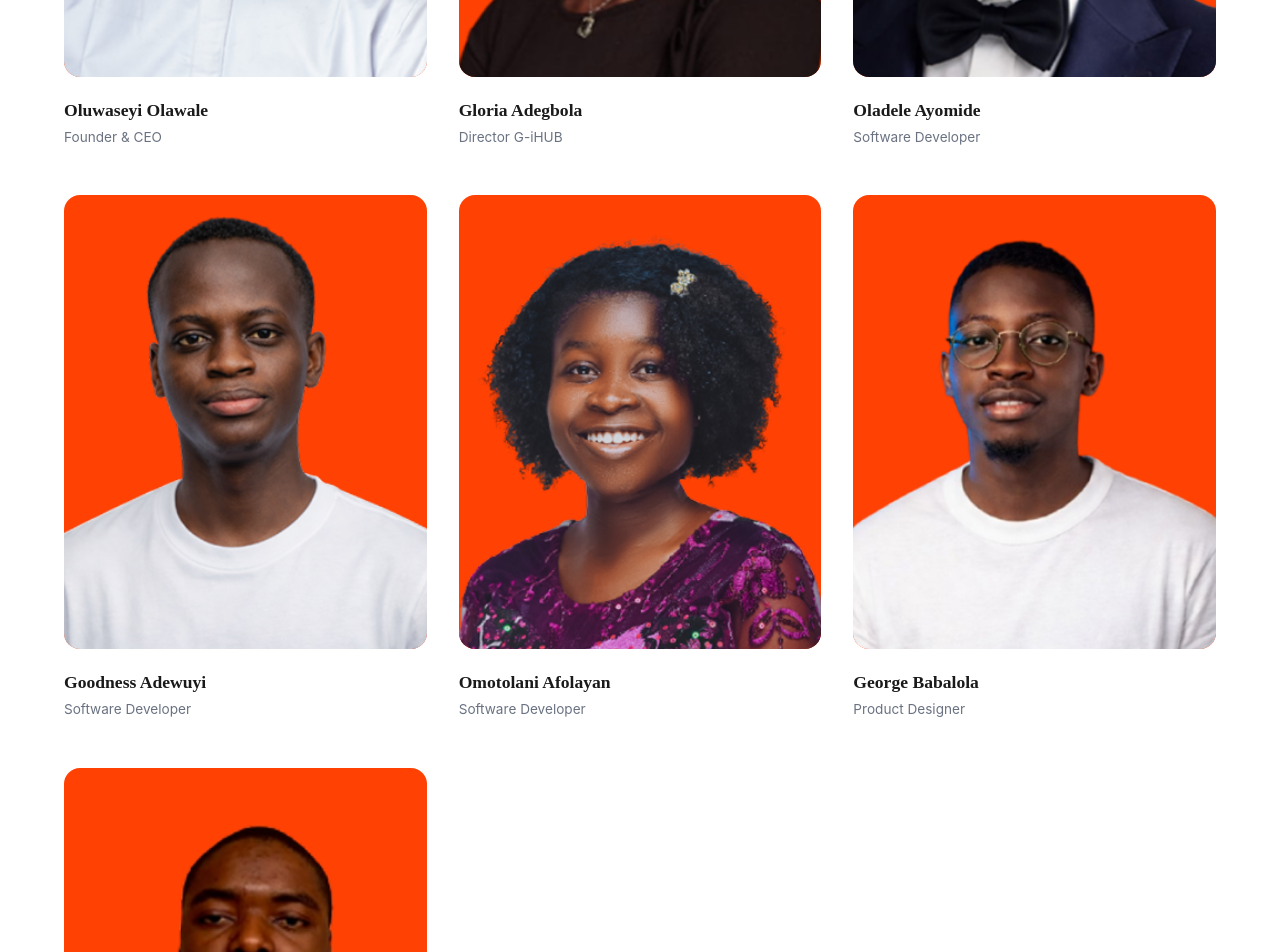
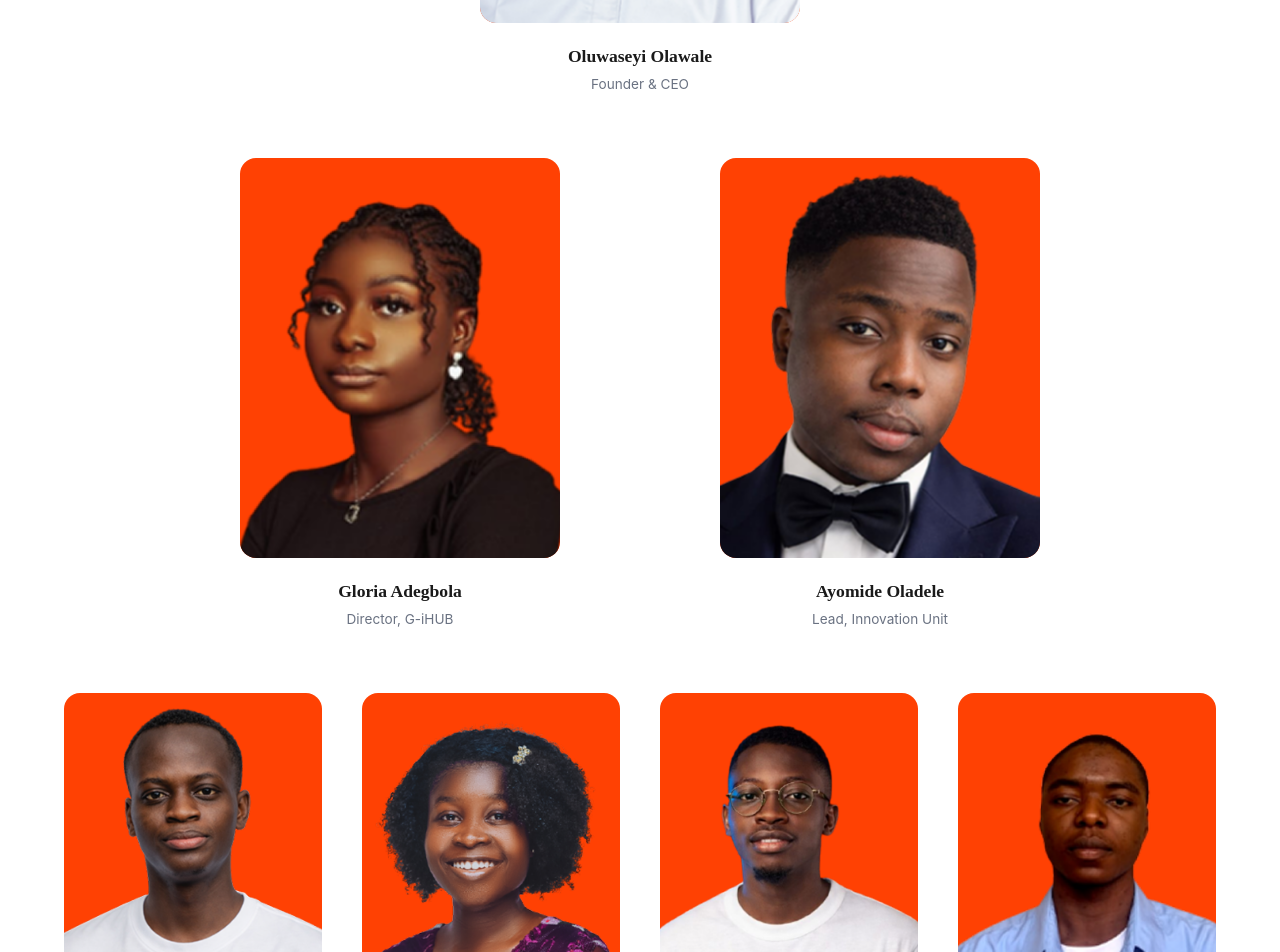
Before and after one commit to gihub-official/website-frontend-gihub, a React (Vite) app: page /about in a window 1280 px wide. Shown: the part 3780-4732 px from the top of the page. Built offline with nearby package versions, Linux system fonts and the light colour scheme.

Commit message:
About grid fix.

```diff
--- a/src/pages/About.tsx
+++ b/src/pages/About.tsx
@@ -35,6 +35,37 @@ const historyData = [
     desc: "Two new platforms launched to serve the research and credentialing verticals across African universities and institutions."
   }
 ];
+
+const teamData = [
+  { name: "Oluwaseyi Olawale", role: "Founder & CEO", img: img1 },
+  { name: "Gloria Adegbola", role: "Director, G-iHUB", img: img2 },
+  { name: "Ayomide Oladele", role: "Lead, Innovation Unit", img: img3 },
+  { name: "Goodness Adewuyi", role: "Software Developer", img: img4 },
+  { name: "Omotolani Afolayan", role: "Software Developer", img: img5 },
+  { name: "George Babalola", role: "Product Designer", img: img6 },
+  { name: "Yakubu Abdulbasit", role: "Fullstack Developer", img: img7 }
+];
+
+const renderPerson = (person: { name: string; role: string; img: string }, globalIdx: number, rowDelayIdx: number) => (
+  <div
+    key={globalIdx}
+    className="flex flex-col group w-full"
+    data-aos="slide-up"
+    data-aos-delay={rowDelayIdx * 100}
+  >
+    <div className="aspect-[4/5] w-full rounded-[1rem] bg-[#FF4103] overflow-hidden mb-5">
+      <img
+        src={person.img}
+        alt={person.name}
+        className="w-full h-full object-cover transition-transform duration-500 group-hover:scale-105"
+      />
+    </div>
+    <h3 className="text-[1rem] md:text-[1.1rem] font-bold text-[#1A1A1A] font-['Libre_Baskerville'] mb-1 text-center">
+      {person.name}
+    </h3>
+    <p className="text-gray-500 text-[0.85rem] text-center w-full">{person.role}</p>
+  </div>
+);
 
 const About = () => {
   const historyContainerRef = React.useRef<HTMLDivElement>(null);
@@ -293,51 +324,31 @@ const About = () => {
               </h2>
             </div>
 
-            <div className="grid grid-cols-1 sm:grid-cols-2 md:grid-cols-3 gap-y-12 gap-x-8">
-              {[
-                { name: "Oluwaseyi Olawale", role: "Founder & CEO", img: img1 },
-                { name: "Gloria Adegbola", role: "Director G-iHUB", img: img2 },
-                {
-                  name: "Oladele Ayomide",
-                  role: "Software Developer",
-                  img: img3,
-                },
-                { name: "Goodness Adewuyi", role: "Software Developer", img: img4 },
-                {
-                  name: "Omotolani Afolayan",
-                  role: "Software Developer",
-                  img: img5,
-                },
-                {
-                  name: "George Babalola",
-                  role: "Product Designer",
-                  img: img6,
-                },
-                {
-                  name: "Yakubu Abdulbasit",
-                  role: "Fullstack Developer",
-                  img: img7,
-                },
-              ].map((person, idx) => (
-                <div
-                  key={idx}
-                  className="flex flex-col group"
-                  data-aos="slide-up"
-                  data-aos-delay={(idx % 3) * 100}
-                >
-                  <div className="aspect-[4/5] w-full rounded-[1rem] bg-[#FF4103] overflow-hidden mb-5">
-                    <img
-                      src={person.img}
-                      alt={person.name}
-                      className="w-full h-full object-cover transition-transform duration-500 group-hover:scale-105"
-                    />
+            <div className="flex flex-col gap-y-12 md:gap-y-16">
+              {/* Top Tier - 1 Person */}
+              <div className="grid grid-cols-1 justify-items-center">
+                <div className="w-full max-w-[280px] md:max-w-[320px]">
+                  {renderPerson(teamData[0], 0, 0)}
+                </div>
+              </div>
+
+              {/* Middle Tier - 2 People */}
+              <div className="grid grid-cols-1 sm:grid-cols-2 gap-8 md:gap-12 lg:gap-16 justify-items-center md:px-16 lg:px-32">
+                {teamData.slice(1, 3).map((person, idx) => (
+                  <div key={idx + 1} className="w-full max-w-[280px] md:max-w-[320px]">
+                    {renderPerson(person, idx + 1, idx)}
                   </div>
-                  <h3 className="text-[1rem] md:text-[1.1rem] font-bold text-[#1A1A1A] font-['Libre_Baskerville'] mb-1">
-                    {person.name}
-                  </h3>
-                  <p className="text-gray-500 text-[0.85rem]">{person.role}</p>
-                </div>
-              ))}
+                ))}
+              </div>
+
+              {/* Bottom Tier - 4 People */}
+              <div className="grid grid-cols-1 sm:grid-cols-2 md:grid-cols-4 gap-6 sm:gap-8 lg:gap-10 justify-items-center">
+                {teamData.slice(3, 7).map((person, idx) => (
+                  <div key={idx + 3} className="w-full max-w-[280px] md:max-w-[320px]">
+                    {renderPerson(person, idx + 3, idx)}
+                  </div>
+                ))}
+              </div>
             </div>
           </div>
         </div>
```
